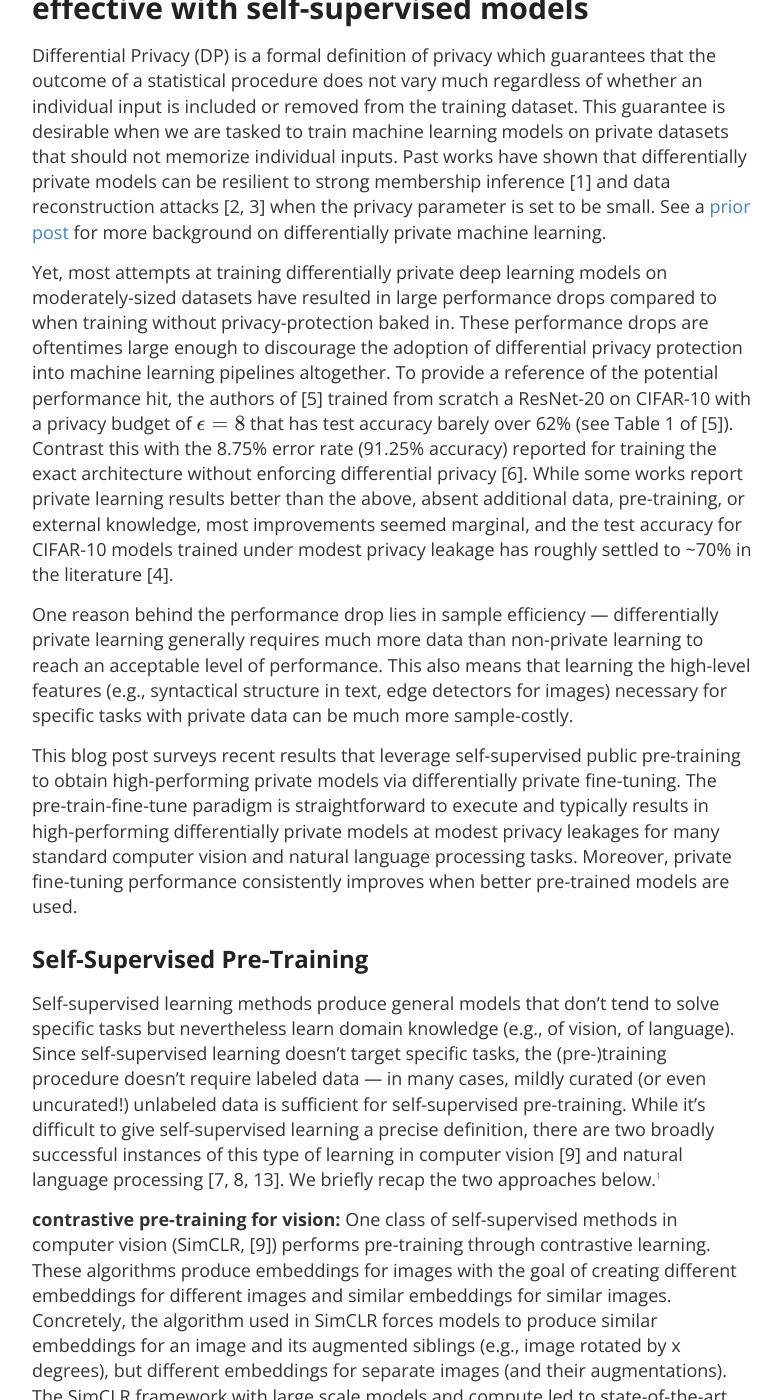
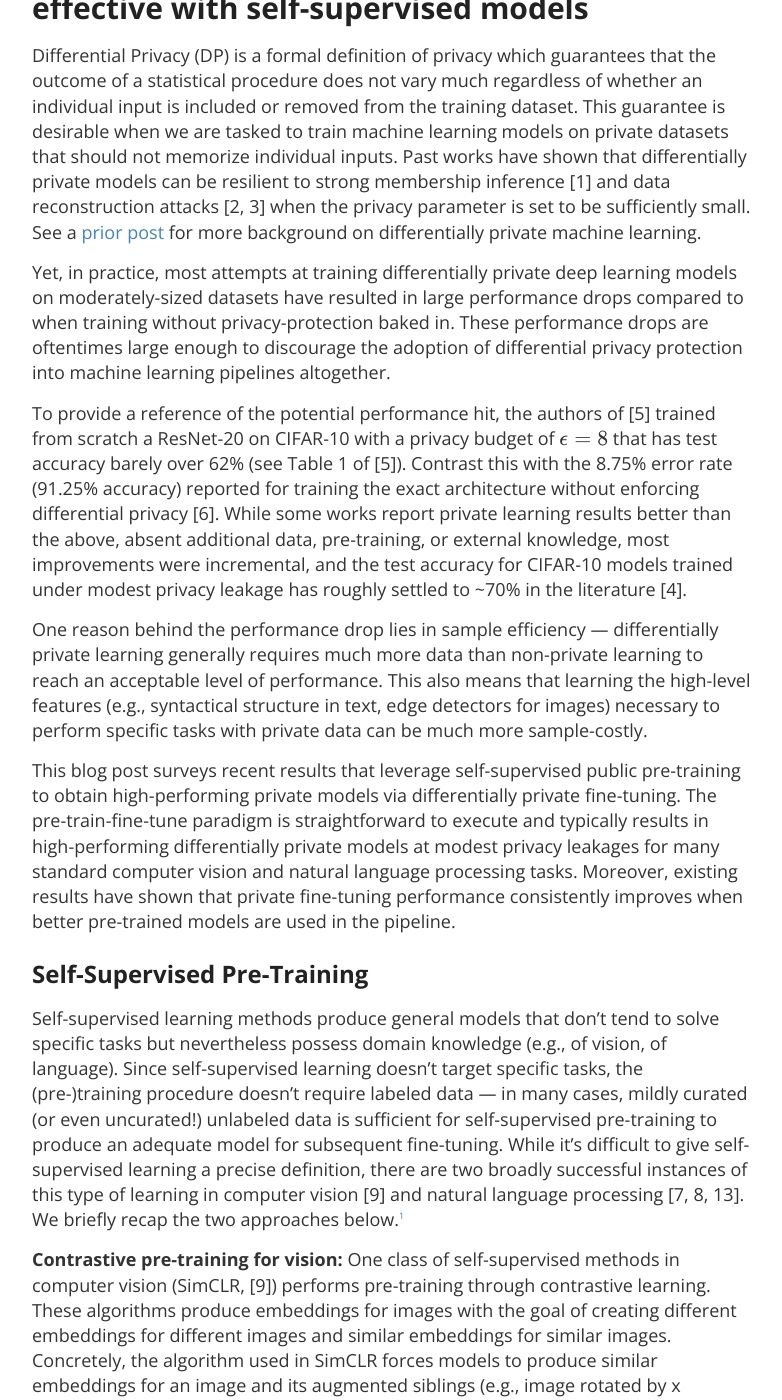
Before and after one commit to differentialprivacy/differentialprivacy, a Jekyll site: the page built from _posts/2022-03-02-dp-fine-tuning.md, in a window 1280 px wide and 1400 px high, scrolled down 192 px. Shown: the whole window, without its empty margins (248-1030 px from the left). Built offline with Jekyll 4.4.1, drawn with Linux system fonts in a browser that asks for light colours; comment, search, counter and statistics services are not loaded; some of the changed text lies outside the part shown.

Commit message:
Minor touches.

```diff
--- a/_posts/2022-03-02-dp-fine-tuning.md
+++ b/_posts/2022-03-02-dp-fine-tuning.md
@@ -11,37 +11,39 @@ categories: [Surveys]
 timestamp: 09:00:00 -0800
 ---
 
-Differential Privacy (DP) is a formal definition of privacy which guarantees that the outcome of a statistical procedure does not vary much regardless of whether an individual input is included or removed from the training dataset. This guarantee is desirable when we are tasked to train machine learning models on private datasets that should not memorize individual inputs. Past works have shown that differentially private models can be resilient to strong membership inference [1] and data reconstruction attacks [2, 3] when the privacy parameter is set to be small. See a [prior post](https://differentialprivacy.org/how-to-deploy-ml-with-dp/) for more background on differentially private machine learning.
+Differential Privacy (DP) is a formal definition of privacy which guarantees that the outcome of a statistical procedure does not vary much regardless of whether an individual input is included or removed from the training dataset. This guarantee is desirable when we are tasked to train machine learning models on private datasets that should not memorize individual inputs. Past works have shown that differentially private models can be resilient to strong membership inference [1] and data reconstruction attacks [2, 3] when the privacy parameter is set to be sufficiently small. See a [prior post](https://differentialprivacy.org/how-to-deploy-ml-with-dp/) for more background on differentially private machine learning.
 
-Yet, most attempts at training differentially private deep learning models on moderately-sized datasets have resulted in large performance drops compared to when training without privacy-protection baked in. These performance drops are oftentimes large enough to discourage the adoption of differential privacy protection into machine learning pipelines altogether. To provide a reference of the potential performance hit, the authors of [5] trained from scratch a ResNet-20 on CIFAR-10 with a privacy budget of \\\(\epsilon=8\\\) that has test accuracy barely over 62% (see Table 1 of [5]). Contrast this with the 8.75% error rate (91.25% accuracy) reported for training the exact architecture without enforcing differential privacy [6]. While some works report private learning results better than the above, absent additional data, pre-training, or external knowledge, most improvements seemed marginal, and the test accuracy for CIFAR-10 models trained under modest privacy leakage has roughly settled to ~70% in the literature [4].
+Yet, in practice, most attempts at training differentially private deep learning models on moderately-sized datasets have resulted in large performance drops compared to when training without privacy-protection baked in. These performance drops are oftentimes large enough to discourage the adoption of differential privacy protection into machine learning pipelines altogether.
 
-One reason behind the performance drop lies in sample efficiency — differentially private learning generally requires much more data than non-private learning to reach an acceptable level of performance. This also means that learning the high-level features (e.g., syntactical structure in text, edge detectors for images) necessary for specific tasks with private data can be much more sample-costly.
+To provide a reference of the potential performance hit, the authors of [5] trained from scratch a ResNet-20 on CIFAR-10 with a privacy budget of \\\(\epsilon=8\\\) that has test accuracy barely over 62% (see Table 1 of [5]). Contrast this with the 8.75% error rate (91.25% accuracy) reported for training the exact architecture without enforcing differential privacy [6]. While some works report private learning results better than the above, absent additional data, pre-training, or external knowledge, most improvements were incremental, and the test accuracy for CIFAR-10 models trained under modest privacy leakage has roughly settled to ~70% in the literature [4].
 
-This blog post surveys recent results that leverage self-supervised public pre-training to obtain high-performing private models via differentially private fine-tuning. The pre-train-fine-tune paradigm is straightforward to execute and typically results in high-performing differentially private models at modest privacy leakages for many standard computer vision and natural language processing tasks. Moreover, private fine-tuning performance consistently improves when better pre-trained models are used.
+One reason behind the performance drop lies in sample efficiency — differentially private learning generally requires much more data than non-private learning to reach an acceptable level of performance. This also means that learning the high-level features (e.g., syntactical structure in text, edge detectors for images) necessary to perform specific tasks with private data can be much more sample-costly.
+
+This blog post surveys recent results that leverage self-supervised public pre-training to obtain high-performing private models via differentially private fine-tuning. The pre-train-fine-tune paradigm is straightforward to execute and typically results in high-performing differentially private models at modest privacy leakages for many standard computer vision and natural language processing tasks. Moreover, existing results have shown that private fine-tuning performance consistently improves when better pre-trained models are used in the pipeline.
 
 ## Self-Supervised Pre-Training
 
-Self-supervised learning methods produce general models that don’t tend to solve specific tasks but nevertheless learn domain knowledge (e.g., of vision, of language). Since self-supervised learning doesn’t target specific tasks, the (pre-)training procedure doesn’t require labeled data — in many cases, mildly curated (or even uncurated!) unlabeled data is sufficient for self-supervised pre-training. While it’s difficult to give self-supervised learning a precise definition, there are two broadly successful instances of this type of learning in computer vision [9] and natural language processing [7, 8, 13]. We briefly recap the two approaches below.[^1]
+Self-supervised learning methods produce general models that don’t tend to solve specific tasks but nevertheless possess domain knowledge (e.g., of vision, of language). Since self-supervised learning doesn’t target specific tasks, the (pre-)training procedure doesn’t require labeled data — in many cases, mildly curated (or even uncurated!) unlabeled data is sufficient for self-supervised pre-training to produce an adequate model for subsequent fine-tuning. While it’s difficult to give self-supervised learning a precise definition, there are two broadly successful instances of this type of learning in computer vision [9] and natural language processing [7, 8, 13]. We briefly recap the two approaches below.[^1]
 
-**contrastive pre-training for vision:**
-One class of self-supervised methods in computer vision (SimCLR, [9]) performs pre-training through contrastive learning. These algorithms produce embeddings for images with the goal of creating different embeddings for different images and similar embeddings for similar images. Concretely, the algorithm used in SimCLR forces models to produce similar embeddings for an image and its augmented siblings (e.g., image rotated by x degrees), but different embeddings for separate images (and their augmentations). The SimCLR framework with large scale models and compute led to state-of-the-art ImageNet linear fine-tuning results at the time of their writing.
+**Contrastive pre-training for vision:**
+One class of self-supervised methods in computer vision (SimCLR, [9]) performs pre-training through contrastive learning. These algorithms produce embeddings for images with the goal of creating different embeddings for different images and similar embeddings for similar images. Concretely, the algorithm used in SimCLR forces models to produce similar embeddings for an image and its augmented siblings (e.g., image rotated by x degrees), but different embeddings for separate images (and their augmentations). The SimCLR framework with large scale models and compute led to state-of-the-art (non-private) ImageNet linear fine-tuning results at the time of their writing.
 
-**masked language modeling and autoregressive language modeling for text:**
-Masked Language Modeling (MLM) and Auto-regressive Language Modeling (ALM) are two self-supervised pre-training approaches. While the former asks models to predict deliberately masked out tokens from a piece of text, the latter asks models to simply predict the next token in a sequence. With large amounts of unlabeled text data, large and expressive Transformer models [24], and lots of compute, both approaches produce powerful models that are good starting points for downstream fine-tuning. One of the first MLMs, Bidirectional Encoder Representations from Transformers (BERT, [8]), produced state-of-the-art results (at the time) for a large collection of language understanding tasks when fine-tuned on each.
+**Masked language modeling and autoregressive language modeling for text:**
+Masked Language Modeling (MLM) and Auto-regressive Language Modeling (ALM) are two self-supervised pre-training approaches. While the former asks models to predict deliberately masked out tokens from a piece of text, the latter asks models to simply predict the next token in a sequence. With large amounts of unlabeled text data, large and expressive Transformer models [24], and lots of compute, both approaches produce powerful models that are good starting points for downstream fine-tuning. One of the first MLMs, Bidirectional Encoder Representations from Transformers (BERT, [8]), produced state-of-the-art (non-private) results (at the time) for a large collection of language understanding tasks when fine-tuned on each.
 
 ## Fine-Tuning Self-Supervised Models With DP-Optimization
-Self-supervised pre-training is appealing in the context of differentially private machine learning. This is because (1) the mildly curated data needed for pre-training usually can be obtained cheaply from the public domain, and (2) pre-trained models may contain useful domain knowledge that can reduce the sample complexity of subsequent private learning. A reasonable paradigm for private learning that leverages self-supervised pre-training therefore could follow two steps:
+Self-supervised pre-training is appealing in the context of differentially private machine learning. This is because (1) the mildly curated data needed for pre-training can usually be obtained cheaply from the public domain, and (2) pre-trained models may contain useful domain knowledge that can reduce the sample complexity of subsequent private learning. A reasonable paradigm for private learning that leverages self-supervised pre-training could follow two steps:
 
-- collect cheap and public data from the task domain (e.g., vision, language, etc.) to pre-train a model with self-supervised learning, and
+- collect cheap and public (unlabeled) data from the task domain (e.g., vision, language, etc.) to pre-train a model with self-supervised learning, and
 - collect moderate amounts of task specific private (labeled) data and fine-tune the pre-trained model under differential privacy to perform the task.[^2]
 
 Below, we review recent works in the literature which capitalize on self-supervised pre-training for differentially private machine learning by directly fine-tuning with an iterative gradient method like DP-SGD [19, 20].[^3]
 ![](/images/fine-tuning-paradigm.png)
 
-**private fine-tuning with SimCLR features:**
+**Private fine-tuning with SimCLR features:**
 The authors of [4] fine-tuned a linear model on top of the embedding vectors produced by SimCLRv2 from the CIFAR-10 dataset. Under a privacy budget of \\\(\epsilon=2\\\), these models reached an average test accuracy of 92.7%. This number can be further improved to ~94% with the use of larger and wider pre-trained models in the SimCLRv2 family. These test accuracies are very close to some of the standard non-private results attained by an off-the-shelf ResNet [6].
 
-**privately fine-tuning BERT variants and GPT-2:**
+**Privately fine-tuning BERT variants and GPT-2:**
 The authors of [11, 12, 16] showed that with appropriate hyperparameters, fine-tuning BERT variants and GPT-2 with DP-optimization results in high-performing private models for text classification and language generation — even on datasets of modest sizes and under modest privacy budgets. Notably, some of these models attain a task performance close to non-private models from previous years in the literature. These results also exceed many non-private learning results from the pre-BERT and pre-GPT years.[^4]
 
 More interestingly, the authors showed that the larger (and thus better) the pre-trained model, the better the private fine-tuning performance gets. This empirical observation in private fine-tuning of large Transformers is qualitatively different from what’s implied by the usual mini-max optimal rates derived for vanilla private learning with convex loss functions under approximate differential privacy [14, 15]. This discrepancy between experimental results for training large models and the theory for learning with convex losses suggests there is more to be understood.
```
